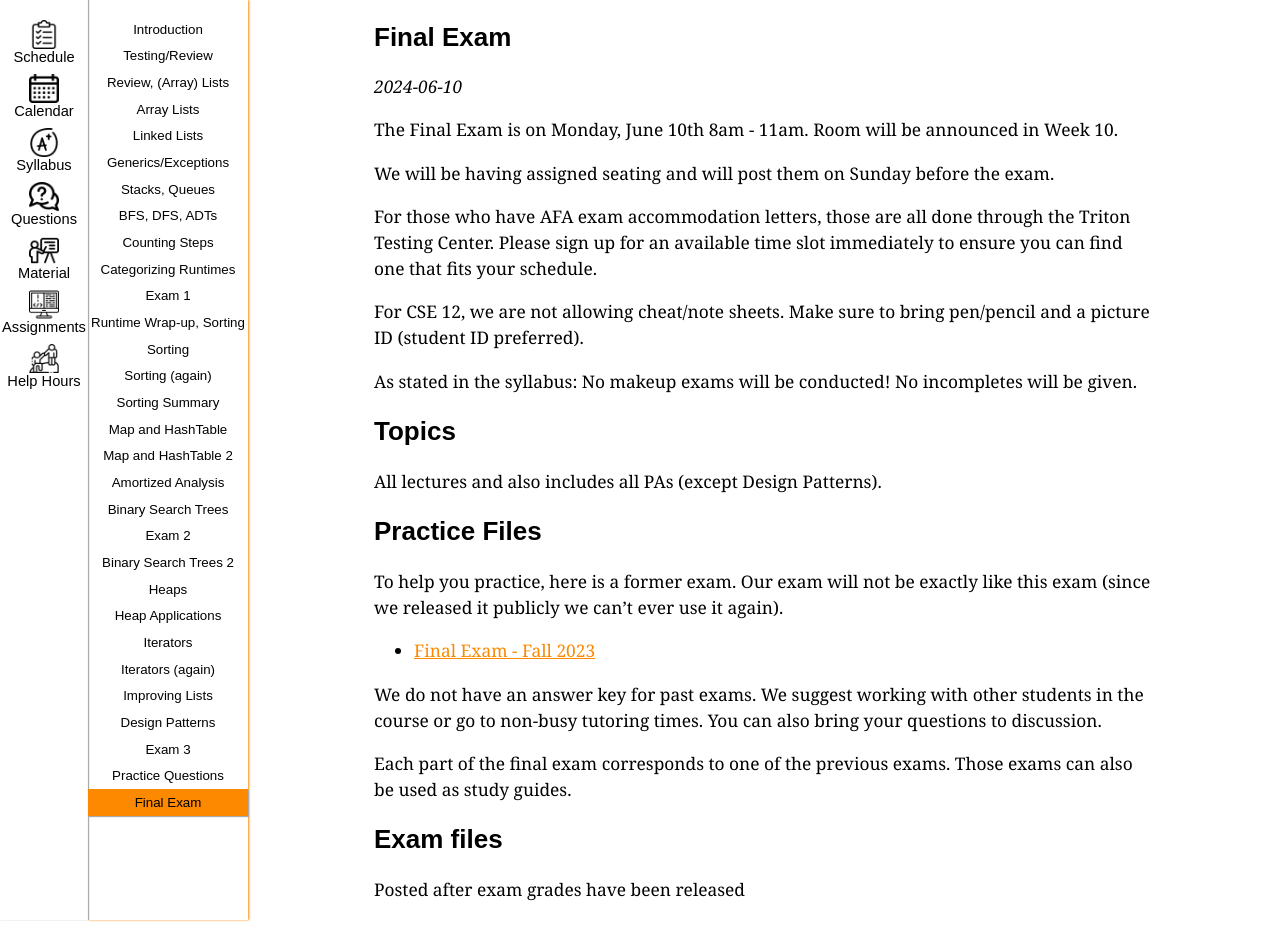
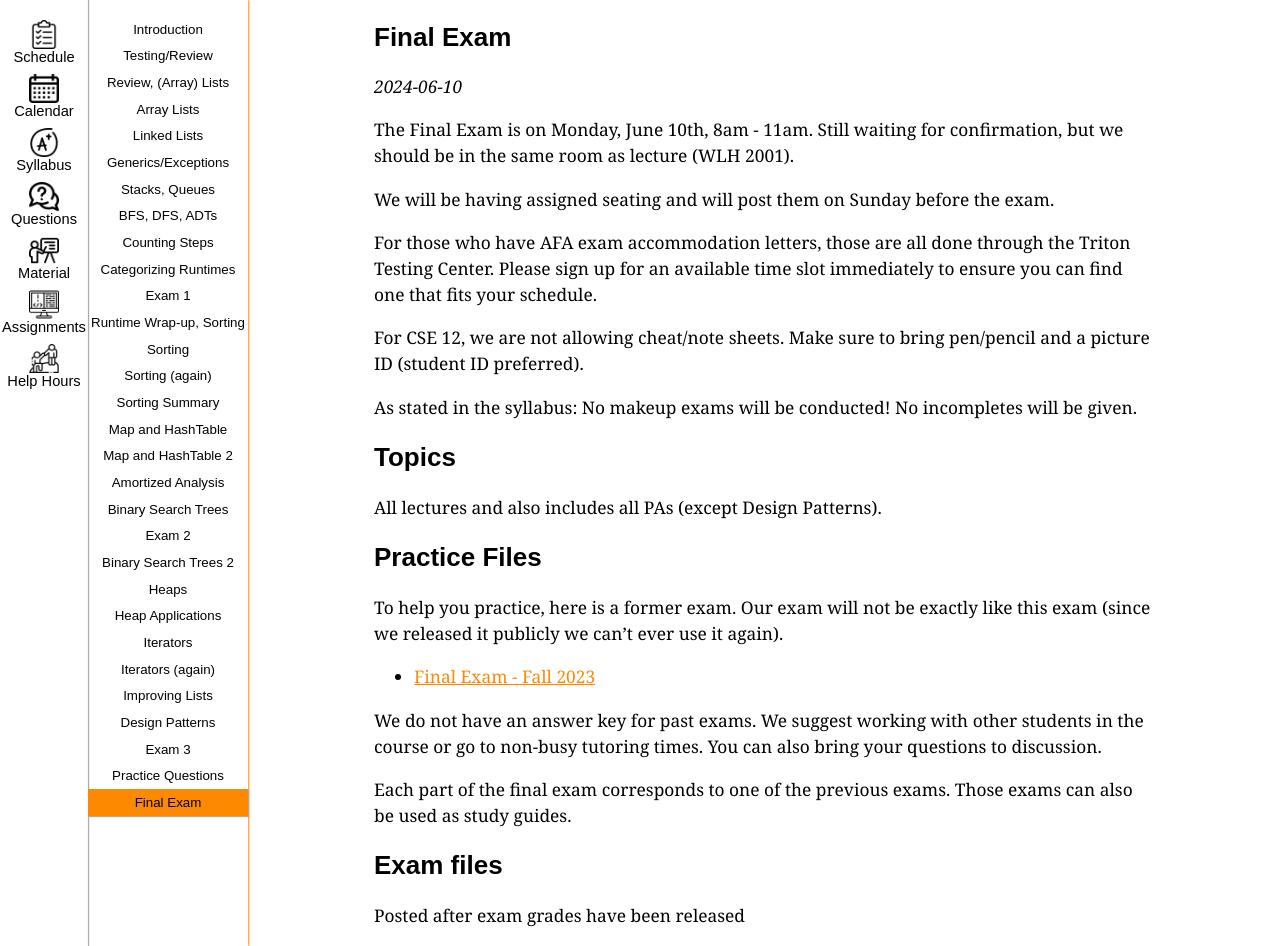
Before and after one commit to ucsd-cse12-sp24/ucsd-cse12-sp24.github.io, a Jekyll site: the page built from _lectures/final-exam.md, in a window 1280 px wide. Built offline with Jekyll 4.4.1, drawn with Linux system fonts in a browser that asks for light colours; before the commit the page ends 920 px from its top, so only the background shows below that.

Commit message:
Update final-exam.md

```diff
--- a/_lectures/final-exam.md
+++ b/_lectures/final-exam.md
@@ -10,7 +10,7 @@ videos:
 
 _{{ page.released-on }}_
 
-The Final Exam is on Monday, June 10th 8am - 11am. Room will be announced in Week 10.
+The Final Exam is on Monday, June 10th, 8am - 11am. Still waiting for confirmation, but we should be in the same room as lecture (WLH 2001).
 
 We will be having assigned seating and will post them on Sunday before the exam.
 
```
